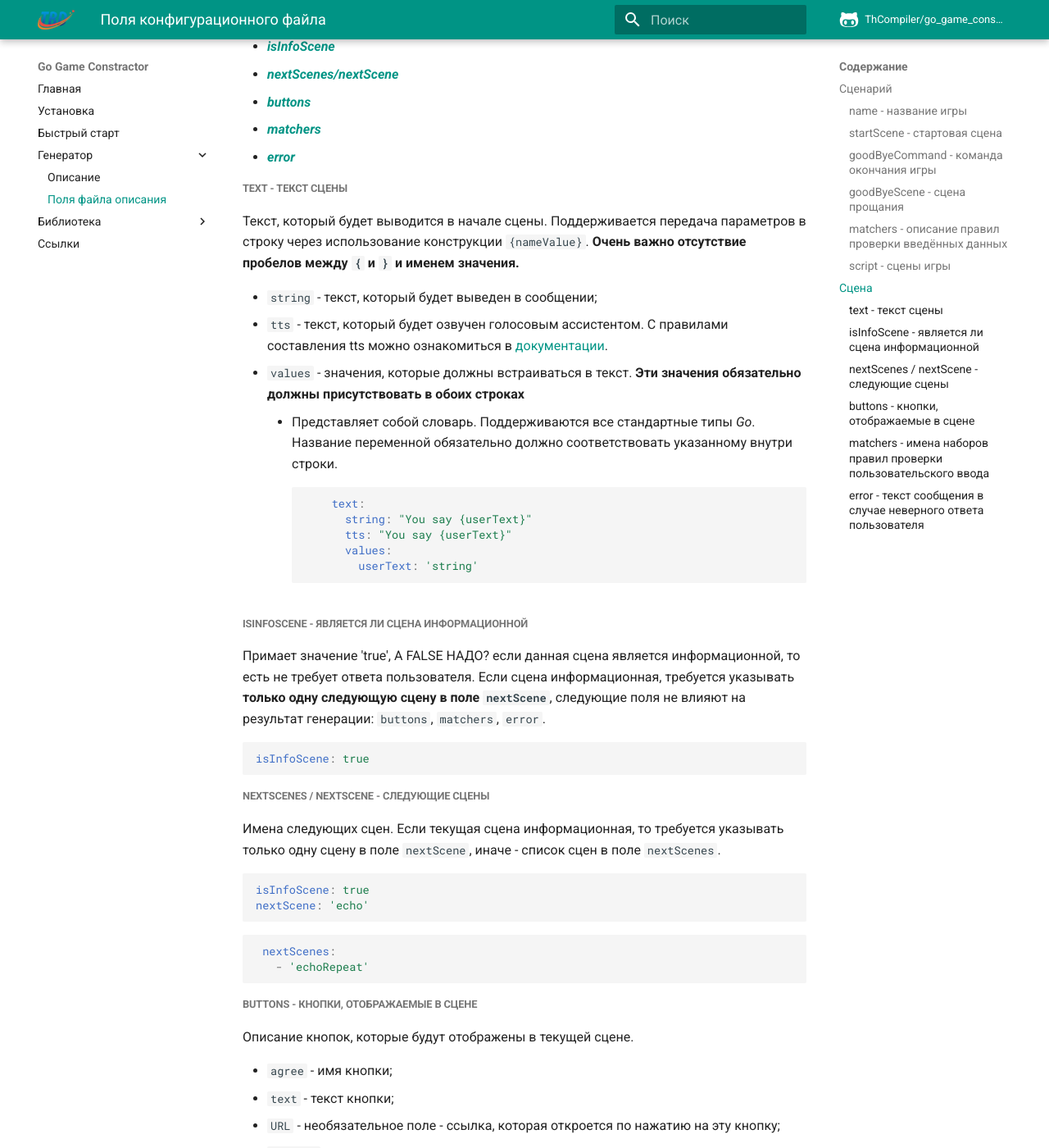
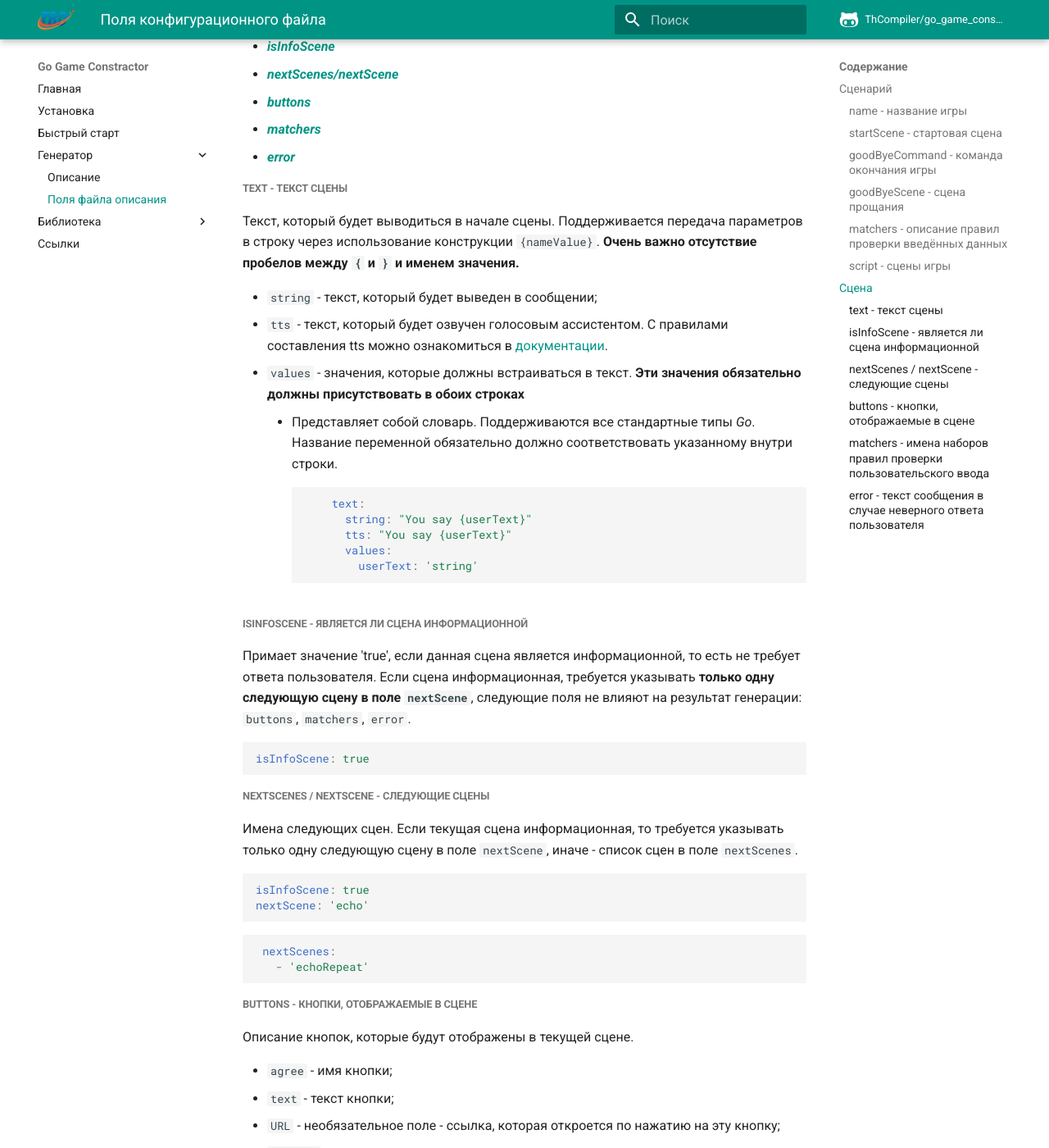
Before and after one commit to ThCompiler/go_game_constractor, an MkDocs documentation site: the page built from docs/gen_fields.md, in a window 1280 px wide and 1400 px high, scrolled down 3052 px. Shown: the whole window at 82% size. Built offline with MkDocs 1.6.1 and Material for MkDocs 9.7.7, drawn with Linux system fonts in a browser that asks for light colours; comment, search, counter and statistics services are not loaded; the version menu is left out; some of the changed text lies outside the part shown.

Commit message:
Update gen_fields.md

````diff
--- a/docs/gen_fields.md
+++ b/docs/gen_fields.md
@@ -133,7 +133,7 @@ script:
 
 
 ##### <a id="text"></a> text - текст сцены
-Текст, который будет выводится в начале сцены. Поддерживается передача параметров в строку через использование конструкции `{nameValue}`. **Очень важно отсутствие пробелов между `{` и `}` и именем значения.**
+Текст, который будет выводиться в начале сцены. Поддерживается передача параметров в строку через использование конструкции `{nameValue}`. **Очень важно отсутствие пробелов между `{` и `}` и именем значения.**
 
 * `string` - текст, который будет выведен в сообщении;
 * `tts` - текст, который будет озвучен голосовым ассистентом. С правилами составления tts можно ознакомиться в [документации](https://dev.vk.com/marusia/tts).
@@ -148,7 +148,7 @@ script:
 ```
 
 ##### <a id="isInfoScene"></a> isInfoScene - является ли сцена информационной
-Примает значение 'true', А FALSE НАДО? если данная сцена является информационной, то есть не требует ответа пользователя.
+Примает значение 'true', если данная сцена является информационной, то есть не требует ответа пользователя.
 Если сцена информационная, требуется указывать **только одну следующую сцену в поле `nextScene`**, следующие поля не влияют на результат генерации: `buttons`, `matchers`, `error`.
 ```yaml
 isInfoScene: true
@@ -156,7 +156,7 @@ isInfoScene: true
 
 ##### <a id="nextScenes"></a> nextScenes / <a id="nextScene"></a> nextScene - следующие сцены
 Имена следующих сцен. Если текущая сцена информационная, то требуется указывать
-только одну сцену в поле `nextScene`, иначе - список сцен в поле `nextScenes`.
+только одну следующую сцену в поле `nextScene`, иначе - список сцен в поле `nextScenes`.
 
 ```yaml
 isInfoScene: true
````
Also changed, not shown: other parts of docs/gen_fields.md (+5 -5 lines).
